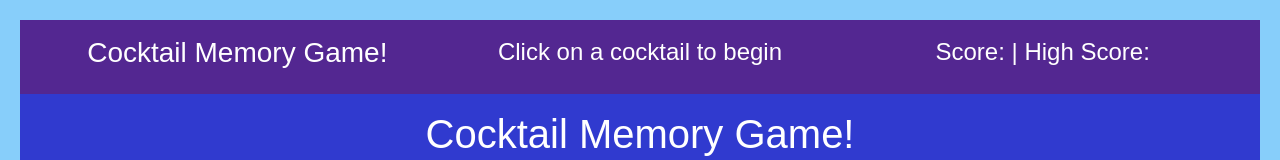
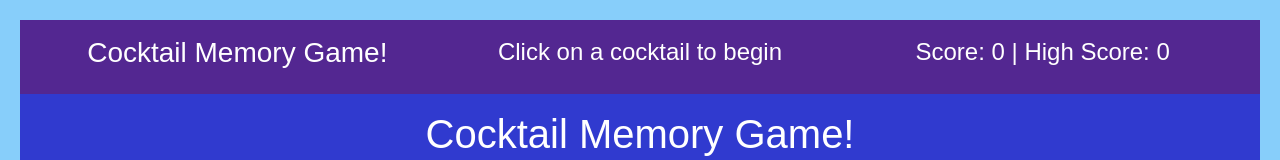
Before and after one commit to RyanKirkland86/react-memory-game, a React (Create React App) app in the folder memorygame/: page / in a window 1280 px wide. Shown: the top 160 px of the page. Built offline with nearby package versions, Linux system fonts and the light colour scheme.

Commit message:
Adding select drink method

```diff
--- a/memorygame/src/App.js
+++ b/memorygame/src/App.js
@@ -9,9 +9,9 @@ class App extends Component {
   // Setting this.state.cocktails to the cocktails json array
   state = {
     cocktails: cocktails,
-    // score: score,
-    // highScore: highScore,
-    // clicked: []
+    score: 0,
+    highScore: 0,
+    clicked: []
   };
 
   //Method for shuffling drinks
@@ -31,12 +31,31 @@ class App extends Component {
     this.shuffleDrinks();
   };
 
+  //Select drink function
+  selectDrink = (id) => {
+    let clicked = this.state.clicked;
+    let score = this.state.score;
+    let highScore = this.state.highScore;
+
+    if (clicked.includes(id)) {
+      clicked = [];
+      score = 0;
+    } else {
+      clicked.push(id);
+      score += 1;
+    }
+    if (highScore < score) {
+      highScore = score;
+    }
+    this.setState({ clicked: clicked, score: score, highScore: highScore });
+  };
+
   render() {
     return (
       <Wrapper>
         <Navbar
           score = { this.state.score }
-          highscore = { this.state.highScore }
+          highScore = { this.state.highScore }
         />
         <Header />
         <div className="container row">
@@ -46,6 +65,8 @@ class App extends Component {
               key={cocktail.id}
               name={cocktail.name}
               image={cocktail.image}
+              shuffleDrinks={this.shuffleDrinks}
+              handleClick={this.handleClick}
             />
           ))}
         </div>
--- a/memorygame/src/components/CocktailCard/index.js
+++ b/memorygame/src/components/CocktailCard/index.js
@@ -4,7 +4,7 @@ import "./style.css";
 function CocktailCard(props) {
     return (
         <div className="col-3 d-flex" key={props.id}>
-            <img className="img-fluid mx-auto" src={props.image} alt={props.name} />
+            <img className="img-fluid mx-auto" src={props.image} alt={props.name} data-id={props.id} onClick={props.handleClick} />
         </div>
     )
 }
```
